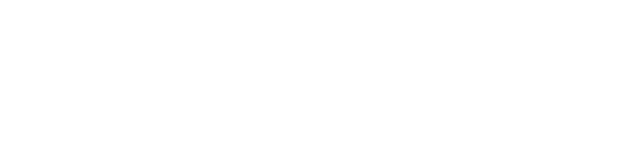
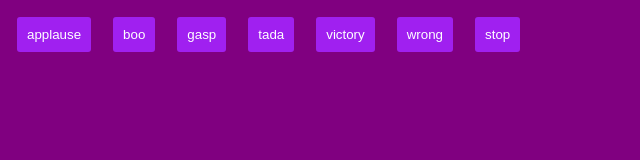
Before and after one commit to acciojob/Soundbar-mitkari49, a website: page main.html in a window 1280 px wide. Shown: the whole page, without its empty margins (0-640 px from the left). Drawn offline with Linux system fonts and the light colour scheme.

Commit message:
created a submission

```diff
--- a/main.html
+++ b/main.html
@@ -8,6 +8,15 @@
 
 <body>
 	<!-- the entire body must be written by student -->
+	<div class="container" id="buttons">
+		<button class="btn">applause</button>
+		<button class="btn">boo</button>
+		<button class="btn">gasp</button>
+		<button class="btn">tada</button>
+		<button class="btn">victory</button>
+		<button class="btn">wrong</button>
+		<button class="stop">stop</button>
+	</div>
     <script type="text/javascript" src="./script.js">
 </script>
 
--- a/script.js
+++ b/script.js
@@ -1 +1,7 @@
 //your JS code here. If required.
+const click=document.querySelector(".btn");
+click.addEventListener("click", sounds);
+
+function sounds(){
+
+}
--- a/styles.css
+++ b/styles.css
@@ -1 +1,12 @@
 /*  your css code here. If applicable */
+body{
+	background-color:purple;
+}
+button{
+	background-color:rgb(160, 32, 240);
+	padding:10px;
+	margin:9px;
+	border:0px;
+	border-radius:3px;
+	color:white;
+}
```
